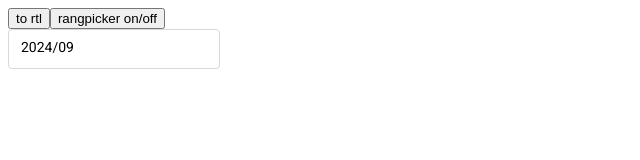
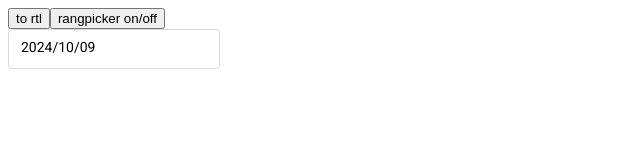
Before and after one commit to farbod-salehi/qeydar-datepicker, an Angular app: page / in a window 1280 px wide. Shown: the top 160 px of the page, without its empty margins (0-640 px from the left). Built offline with nearby package versions, Linux system fonts and the light colour scheme.

Commit message:
Fixed a bug in highlight selected range and input validate

```diff
--- a/src/app/app.component.html
+++ b/src/app/app.component.html
@@ -9,6 +9,6 @@
      [format]="'yyyy/MM/dd'"
      [maxDate]="maxDate"
      [minDate]="minDate"
-     [mode]="'month'"
+     [mode]="'day'"
     (ngModelChange)="onChange($event)"></app-date-picker>
 </div>
--- a/src/app/app.component.ts
+++ b/src/app/app.component.ts
@@ -1,18 +1,21 @@
-import { Component } from '@angular/core';
+import { Component, OnInit } from '@angular/core';
 
 @Component({
   selector: 'app-root',
   templateUrl: './app.component.html',
   styleUrls: ['./app.component.scss']
 })
-export class AppComponent {
+export class AppComponent implements OnInit{
   title = 'my-datepicker';
   myDate = new Date();
   rtl = false;
   rangPicker = false;
-  maxDate = new Date(2024,8);
-  minDate = new Date(2024,5);
+  maxDate = new Date(2024,11,16);
+  minDate = new Date(2024,5,1);
 
+  ngOnInit(): void {
+    console.log("ngOnInit:",this.minDate,this.maxDate);
+  }
   onChange(event:any) {
     console.log(event);
   }
--- a/src/app/my-datepicker/date-adapter.ts
+++ b/src/app/my-datepicker/date-adapter.ts
@@ -13,6 +13,7 @@ import {
   isSameYear as isSameYearJalali,
   isAfter as isAfterJalali,
   isBefore as isBeforeJalali,
+  isValid as isValidJalali,
 } from 'date-fns-jalali';
 
 import {
@@ -30,8 +31,8 @@ import {
   isSameYear as isSameYearGregorian,
   isAfter as isAfterGregorian,
   isBefore as isBeforeGregorian,
-  parseISO,
-  isValid
+  isValid as isValidGregorian,
+  parseISO
 } from 'date-fns';
 
 export interface DateAdapter<D> {
@@ -61,6 +62,7 @@ export interface DateAdapter<D> {
   startOfMonth(date: D): D;
   endOfMonth(date: D): D;
   startOfWeek(date: D): D;
+  isValidFormat(dateString: string, formatString: string): boolean;
 }
 
 export class JalaliDateAdapter implements DateAdapter<Date> {
@@ -72,13 +74,13 @@ export class JalaliDateAdapter implements DateAdapter<Date> {
     if (typeof value === 'string') {
       try {
         const parsedDate = parseJalali(value, formatString, new Date());
-        return isValid(parsedDate) ? parsedDate : null;
+        return isValidJalali(parsedDate) ? parsedDate : null;
       } catch (error) {
         console.error('Error parsing date:', error);
         return null;
       }
     } else if (value instanceof Date) {
-      return isValid(value) ? value : null;
+      return isValidJalali(value) ? value : null;
     }
     return null;
   }
@@ -201,6 +203,20 @@ export class JalaliDateAdapter implements DateAdapter<Date> {
   startOfWeek(date: Date): Date {
     return startOfWeekJalali(date, { weekStartsOn: this.getFirstDayOfWeek() as 0 | 1 | 2 | 3 | 4 | 5 | 6 });
   }
+
+  isValidFormat(dateString: string, formatString: string): boolean {
+    try {
+      const parsedDate = parseJalali(dateString, formatString, new Date());
+      if (!isValidJalali(parsedDate)) {
+        return false;
+      }
+      // Check if the formatted parsed date matches the original date string
+      const formattedDate = formatJalali(parsedDate, formatString);
+      return formattedDate === dateString;
+    } catch (error) {
+      return false;
+    }
+  }
 }
 
 export class GregorianDateAdapter implements DateAdapter<Date> {
@@ -217,13 +233,13 @@ export class GregorianDateAdapter implements DateAdapter<Date> {
         } else {
           parsedDate = parseGregorian(value, formatString, new Date());
         }
-        return isValid(parsedDate) ? parsedDate : null;
+        return isValidGregorian(parsedDate) ? parsedDate : null;
       } catch (error) {
         console.error('Error parsing date:', error);
         return null;
       }
     } else if (value instanceof Date) {
-      return isValid(value) ? value : null;
+      return isValidGregorian(value) ? value : null;
     }
     return null;
   }
@@ -337,4 +353,18 @@ export class GregorianDateAdapter implements DateAdapter<Date> {
   startOfWeek(date: Date): Date {
     return startOfWeekGregorian(date, { weekStartsOn: this.getFirstDayOfWeek() as 0 | 1 | 2 | 3 | 4 | 5 | 6 });
   }
+
+  isValidFormat(dateString: string, formatString: string): boolean {
+    try {
+      const parsedDate = parseGregorian(dateString, formatString, new Date());
+      if (!isValidGregorian(parsedDate)) {
+        return false;
+      }
+      // Check if the formatted parsed date matches the original date string
+      const formattedDate = formatGregorian(parsedDate, formatString);
+      return formattedDate === dateString;
+    } catch (error) {
+      return false;
+    }
+  }
 }
--- a/src/app/my-datepicker/date-picker-popup/date-picker-popup.component.ts
+++ b/src/app/my-datepicker/date-picker-popup/date-picker-popup.component.ts
@@ -54,12 +54,13 @@ import { DateAdapter, GregorianDateAdapter, JalaliDateAdapter } from '../date-ad
                   [class.different-month]="!isSameMonth(day, currentDate)"
                   [class.selected]="isSelected(day)"
                   [class.in-range]="isInRange(day)"
+                  [class.range-start]="isRangeStart(day)"
+                  [class.range-end]="isRangeEnd(day)"
                   [class.today]="isToday(day)"
                   [disabled]="isDateDisabled(day)"
                   (click)="selectDate(day)"
                   (mouseenter)="onMouseEnter(day,$event)">
               {{ dateAdapter.getDate(day) }}
-              <!-- <span *ngIf="isToday(day)" class="today">.</span> -->
             </button>
           </div>
         </div>
@@ -140,6 +141,10 @@ export class DatePickerPopupComponent implements OnInit, OnChanges, AfterViewIni
     }
     if (changes['minDate'] || changes['maxDate']) {
       this.adjustCurrentDateToValidRange();
+    }
+    if (changes['selectedStartDate'] || changes['selectedEndDate']) {
+      this.setInitialDate();
+      this.generateCalendar();
     }
   }
 
@@ -287,11 +292,18 @@ export class DatePickerPopupComponent implements OnInit, OnChanges, AfterViewIni
 
   isSelected(date: Date): boolean {
     if (this.mode === 'range') {
-      return (this.selectedStartDate && this.dateAdapter.isSameDay(date, this.selectedStartDate)) ||
-             (this.selectedEndDate && this.dateAdapter.isSameDay(date, this.selectedEndDate));
+      return this.isRangeStart(date) || this.isRangeEnd(date);
     } else {
       return this.selectedDate && this.dateAdapter.isSameDay(date, this.selectedDate);
     }
+  }
+
+  isRangeStart(date: Date): boolean {
+    return this.mode === 'range' && this.selectedStartDate && this.dateAdapter.isSameDay(date, this.selectedStartDate);
+  }
+
+  isRangeEnd(date: Date): boolean {
+    return this.mode === 'range' && this.selectedEndDate && this.dateAdapter.isSameDay(date, this.selectedEndDate);
   }
 
   isInRange(date: Date): boolean {
--- a/src/app/my-datepicker/my-datepicker.component.ts
+++ b/src/app/my-datepicker/my-datepicker.component.ts
@@ -1,5 +1,5 @@
 import { Component, ElementRef, HostListener, forwardRef, Input, OnInit, OnChanges, SimpleChanges } from '@angular/core';
-import { ControlValueAccessor, NG_VALUE_ACCESSOR, FormBuilder, FormGroup } from '@angular/forms';
+import { ControlValueAccessor, NG_VALUE_ACCESSOR, FormBuilder, FormGroup, AbstractControl, ValidationErrors } from '@angular/forms';
 import { slideMotion } from './animation/slide';
 import { DateAdapter, JalaliDateAdapter, GregorianDateAdapter } from './date-adapter';
 
@@ -91,7 +91,7 @@ export class DatePickerComponent implements ControlValueAccessor, OnInit, OnChan
 
   constructor(private elementRef: ElementRef, private fb: FormBuilder) {
     this.form = this.fb.group({
-      dateInput: ['']
+      dateInput: ['', [this.dateFormatValidator.bind(this), this.dateRangeValidator.bind(this)]]
     });
   }
 
@@ -99,21 +99,7 @@ export class DatePickerComponent implements ControlValueAccessor, OnInit, OnChan
     this.setDateAdapter();
     this.form.get('dateInput')?.valueChanges.subscribe(value => {
       if (!this.isInternalChange && typeof value === 'string') {
-        const date = this.dateAdapter.parse(value, this.getFormatForMode());
-        if (date) {
-          if (this.mode === 'range') {
-            const [start, end] = value.split(' - ').map(d => this.dateAdapter.parse(d.trim(), this.getFormatForMode()));
-            if (start && end) {
-              this.selectedStartDate = this.clampDate(start);
-              this.selectedEndDate = this.clampDate(end);
-              this.onChange(value);
-            }
-          } else {
-            this.selectedDate = this.clampDate(date);
-            // this.onChange(value);
-            this.onChange(this.dateAdapter.format(this.selectedDate, this.getFormatForMode()));
-          }
-        }
+        this.updateSelectedDates(value);
       }
     });
   }
@@ -123,14 +109,37 @@ export class DatePickerComponent implements ControlValueAccessor, OnInit, OnChan
       this.setDateAdapter();
       this.updateInputValue();
     }
+    if (changes['minDate'] || changes['maxDate']) {
+      this.form.get('dateInput')?.updateValueAndValidity();
+    }
   }
 
   setDateAdapter() {
     this.dateAdapter = this.calendarType === 'jalali' ? new JalaliDateAdapter() : new GregorianDateAdapter();
   }
 
+  updateSelectedDates(value: string) {
+    const format = this.getFormatForMode();
+    if (this.mode === 'range') {
+      const [start, end] = value.split(' - ').map(d => this.dateAdapter.parse(d.trim(), format));
+      if (start && end) {
+        this.selectedStartDate = this.clampDate(start);
+        this.selectedEndDate = this.clampDate(end);
+        this.onChange(value);
+      }
+    } else {
+      const date = this.dateAdapter.parse(value, format);
+      if (date) {
+        this.selectedDate = this.clampDate(date);
+        this.onChange(this.dateAdapter.format(this.selectedDate, format));
+      }
+    }
+  }
+
   @HostListener('document:click', ['$event'])
   onClickOutside(event: Event) {
+    console.log(event,!this.elementRef.nativeElement.contains(event.target),this.elementRef.nativeElement);
+
     if (!this.elementRef.nativeElement.contains(event.target)) {
       this.isOpen = false;
     }
@@ -153,16 +162,57 @@ export class DatePickerComponent implements ControlValueAccessor, OnInit, OnChan
 
   onDateRangeSelected(dateRange: { start: Date, end: Date }) {
     const format = this.getFormatForMode();
-    const clampedStart = this.clampDate(dateRange.start);
-    const clampedEnd = this.clampDate(dateRange.end);
-    const formattedStart = this.dateAdapter.format(clampedStart, format);
-    const formattedEnd = this.dateAdapter.format(clampedEnd, format);
+    this.selectedStartDate = this.clampDate(dateRange.start);
+    this.selectedEndDate = this.clampDate(dateRange.end);
+    const formattedStart = this.dateAdapter.format(this.selectedStartDate, format);
+    const formattedEnd = this.dateAdapter.format(this.selectedEndDate, format);
     const formattedRange = `${formattedStart} - ${formattedEnd}`;
     this.isInternalChange = true;
     this.form.get('dateInput')?.setValue(formattedRange);
     this.isInternalChange = false;
     this.onChange(formattedRange);
     this.isOpen = false;
+  }
+
+  dateFormatValidator(control: AbstractControl): ValidationErrors | null {
+    const value = control.value;
+    if (!value) return null;
+
+    const format = this.getFormatForMode();
+    if (this.mode === 'range') {
+      const [start, end] = value.split(' - ');
+      return this.dateAdapter.isValidFormat(start.trim(), format) &&
+            this.dateAdapter.isValidFormat(end.trim(), format) ? null : { invalidFormat: true };
+    } else {
+      return this.dateAdapter.isValidFormat(value, format) ? null : { invalidFormat: true };
+    }
+  }
+
+  dateRangeValidator(control: AbstractControl): ValidationErrors | null {
+    const value = control.value;
+    if (!value) return null;
+
+    const format = this.getFormatForMode();
+    let dates: Date[];
+
+    if (this.mode === 'range') {
+      dates = value.split(' - ').map((d:string) => this.dateAdapter.parse(d.trim(), format));
+    } else {
+      dates = [this.dateAdapter.parse(value, format)];
+    }
+
+    for (const date of dates) {
+      if (date) {
+        if (this.minDate && this.dateAdapter.isBefore(date, this.minDate)) {
+          return { minDate: { min: this.dateAdapter.format(this.minDate, format), actual: value } };
+        }
+        if (this.maxDate && this.dateAdapter.isAfter(date, this.maxDate)) {
+          return { maxDate: { max: this.dateAdapter.format(this.maxDate, format), actual: value } };
+        }
+      }
+    }
+
+    return null;
   }
 
   updateInputValue() {
@@ -220,12 +270,12 @@ export class DatePickerComponent implements ControlValueAccessor, OnInit, OnChan
   writeValue(value: any): void {
     if (value) {
       this.isInternalChange = true;
-      if (this.mode === 'range' && typeof value === 'object' && value.start && value.end) {
+      if (this.mode === 'range' && typeof value === 'string') {
+        const [start, end] = value.split(' - ');
         const format = this.getFormatForMode();
-        const formattedStart = this.dateAdapter.format(this.clampDate(this.dateAdapter.parse(value.start, format)), format);
-        const formattedEnd = this.dateAdapter.format(this.clampDate(this.dateAdapter.parse(value.end, format)), format);
-        const formattedRange = `${formattedStart} - ${formattedEnd}`;
-        this.form.get('dateInput')?.setValue(formattedRange);
+        this.selectedStartDate = this.dateAdapter.parse(start.trim(), format);
+        this.selectedEndDate = this.dateAdapter.parse(end.trim(), format);
+        this.form.get('dateInput')?.setValue(value);
       } else if (this.mode !== 'range') {
         const format = this.getFormatForMode();
         const parsedDate = this.dateAdapter.parse(value, format);
@@ -239,6 +289,8 @@ export class DatePickerComponent implements ControlValueAccessor, OnInit, OnChan
     } else {
       this.isInternalChange = true;
       this.selectedDate = null;
+      this.selectedStartDate = null;
+      this.selectedEndDate = null;
       this.form.get('dateInput')?.setValue('');
       this.isInternalChange = false;
     }
```
Lines whose indentation alone changed are shown as unchanged.
